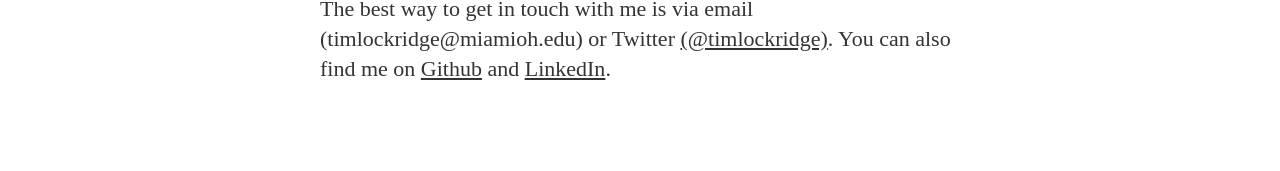
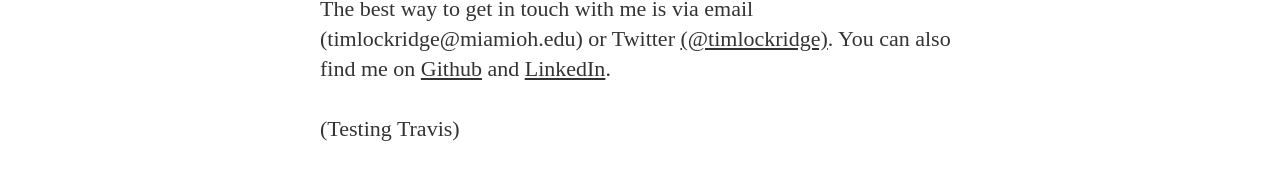
Before and after one commit to timlockridge/timlockridgedotcom, a Jekyll site: the page built from about.md, in a window 1280 px wide. Shown: the part 1658-1829 px from the top of the page. Built offline with Jekyll 4.4.1, drawn with Linux system fonts in a browser that asks for light colours; nearby versions of some CDN libraries; some web fonts are replaced; Markdown is read by kramdown in place of the engine named in the settings; before the commit the page ends 1772 px from its top, so only the background shows below that.

Commit message:
testing travis

```diff
--- a/about.md
+++ b/about.md
@@ -25,3 +25,5 @@ My poetry has appeared in a number of literary magazines and websites. A number
 
 <h2 id="contact">Contact</h2>
 The best way to get in touch with me is via email <br />(timlockridge@miamioh.edu) or Twitter [(@timlockridge)](http://www.twitter.com/timlockridge). You can also find me on [Github](http://www.github.com/timlockridge) and [LinkedIn](http://www.linkedin.com/pub/tim-lockridge/4b/a0a/786/).
+
+<p>(Testing Travis)</p>
```
